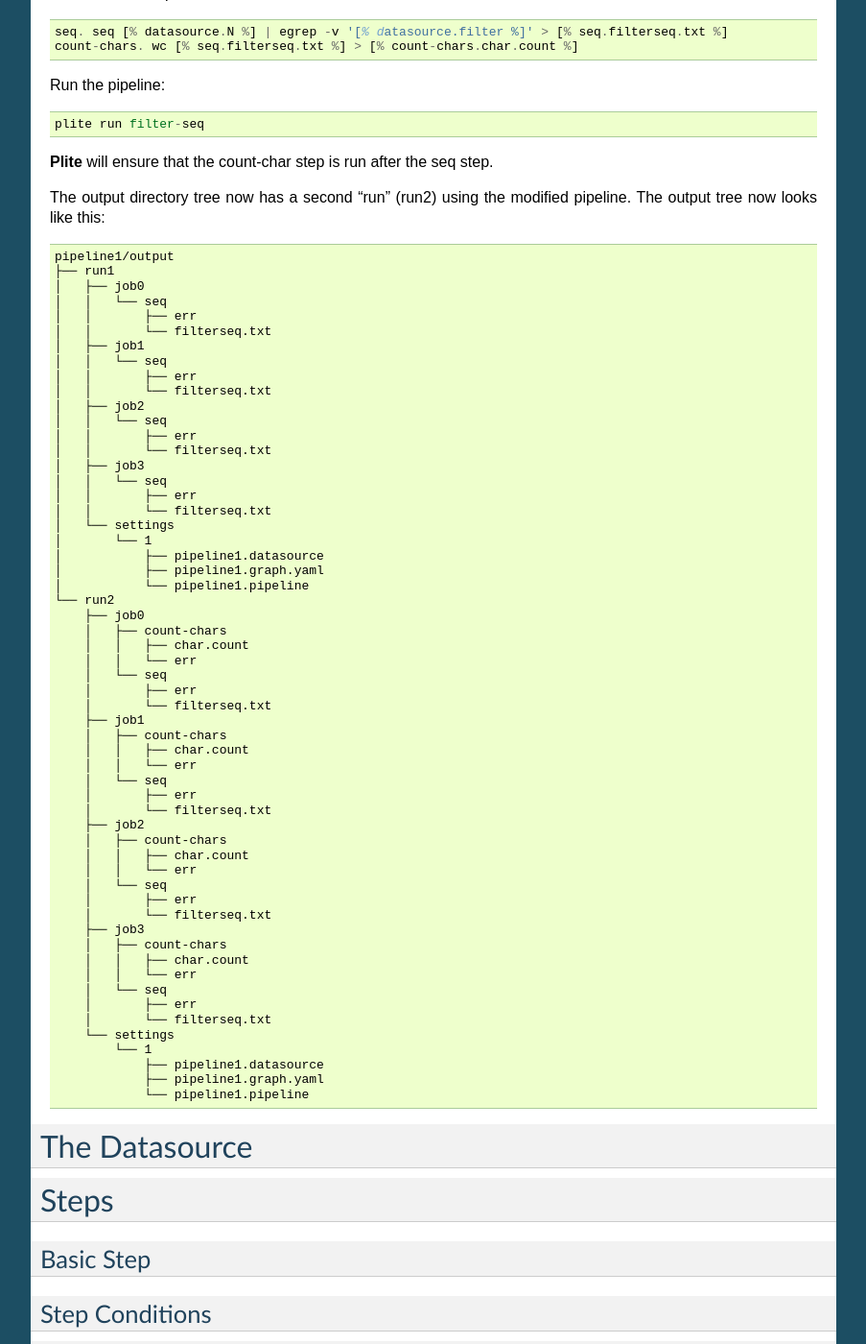
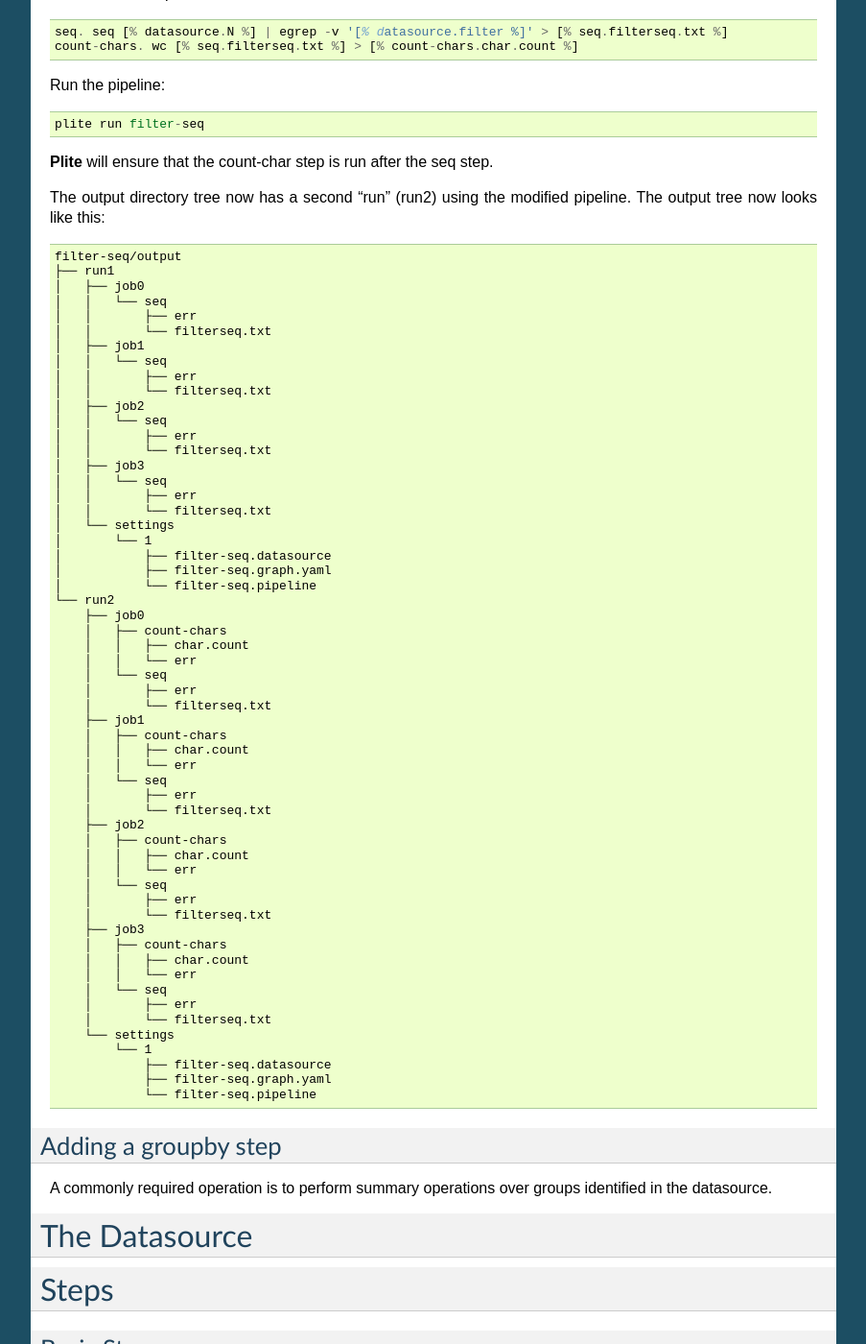
Before and after one commit to njgit/App-Pipeline-Lite, a Sphinx documentation site: the page built from docs/index.rst, in a window 1280 px wide and 1400 px high, scrolled down 2520 px. Shown: the whole window at 96% size, without its empty margins (198-1101 px from the left). Built offline with Sphinx 7.4.7, drawn with Linux system fonts in a browser that asks for light colours; pages that are not in the unit, such as notebooks, are missing from menus; some of the changed text lies outside the part shown.

Commit message:
doc update

```diff
--- a/docs/index.rst
+++ b/docs/index.rst
@@ -169,7 +169,7 @@ Run the pipeline::
 
 The output directory tree now has a second "run" (run2) using the modified pipeline. The output tree now looks like this::
 
-    pipeline1/output
+    filter-seq/output
     ├── run1
     │   ├── job0
     │   │   └── seq
@@ -189,9 +189,9 @@ The output directory tree now has a second "run" (run2) using the modified pipel
     │   │       └── filterseq.txt
     │   └── settings
     │       └── 1
-    │           ├── pipeline1.datasource
-    │           ├── pipeline1.graph.yaml
-    │           └── pipeline1.pipeline
+    │           ├── filter-seq.datasource
+    │           ├── filter-seq.graph.yaml
+    │           └── filter-seq.pipeline
     └── run2
         ├── job0
         │   ├── count-chars
@@ -223,10 +223,15 @@ The output directory tree now has a second "run" (run2) using the modified pipel
         │       └── filterseq.txt
         └── settings
             └── 1
-                ├── pipeline1.datasource
-                ├── pipeline1.graph.yaml
-                └── pipeline1.pipeline
+                ├── filter-seq.datasource
+                ├── filter-seq.graph.yaml
+                └── filter-seq.pipeline
 
+
+Adding a groupby step
+---------------------
+
+A commonly required operation is to perform summary operations over groups identified in the datasource.
 
 
 The Datasource
```
